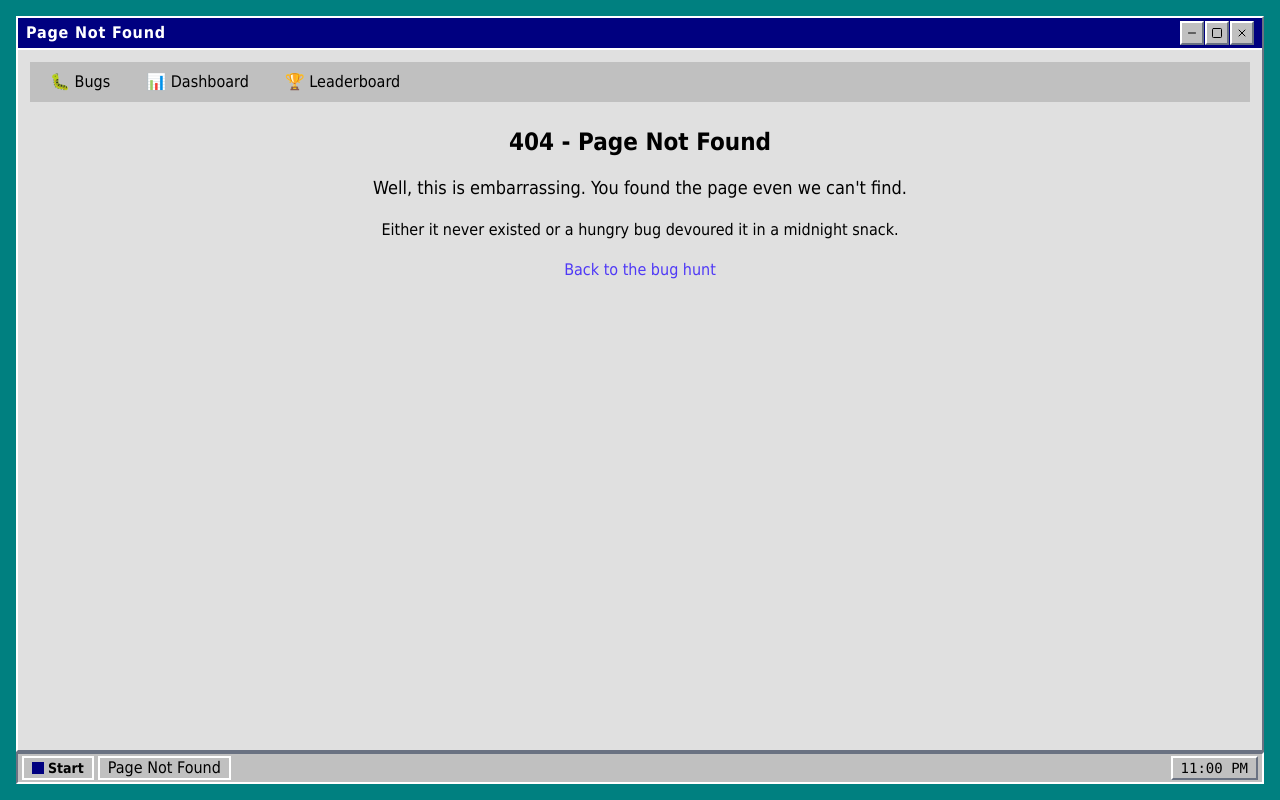
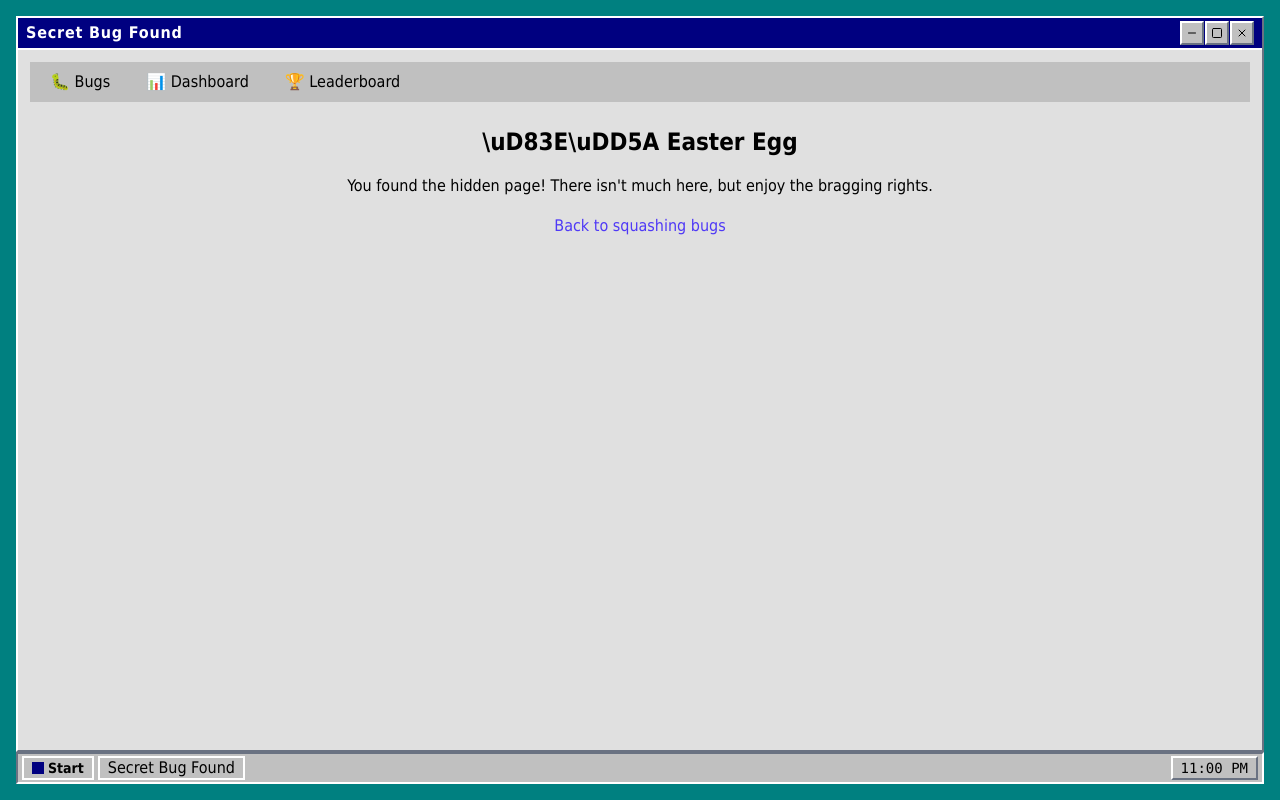
Before and after one commit to Typefacers/bug, a React (Vite) app: page /easter-egg in a window 1280 px wide. Built offline with nearby package versions, Linux system fonts and the light colour scheme.

Commit message:
Remove secret route mention

```diff
--- a/src/App.tsx
+++ b/src/App.tsx
@@ -14,6 +14,7 @@ const UserProfile = lazy(() => import('./routes/UserProfile'))
 const Dashboard = lazy(() => import('./routes/Dashboard'))
 const NewBug = lazy(() => import('./routes/NewBug'))
 const NotFound = lazy(() => import('./routes/NotFound'))
+const EasterEgg = lazy(() => import('./routes/EasterEgg'))
 import { Minus, Square, X as CloseIcon } from 'lucide-react'
 import { raised, windowShadow } from './utils/win95'
 import Taskbar from './components/Taskbar'
@@ -40,6 +41,8 @@ function AppContent() {
         return 'Bug Bounty Leaderboard'
       case '/bug/new':
         return 'File a Bug'
+      case '/easter-egg':
+        return 'Secret Bug Found'
       default:
         if (location.pathname.startsWith('/user/')) return 'User Profile'
         return 'Page Not Found'
@@ -150,6 +153,7 @@ function AppContent() {
                       />
                       <Route path="/user/:userId" element={<UserProfile />} />
                       <Route path="/bug/new" element={<NewBug />} />
+                      <Route path="/easter-egg" element={<EasterEgg />} />
                       <Route path="*" element={<NotFound />} />
                     </Routes>
                   </Suspense>
--- /dev/null
+++ b/src/routes/EasterEgg.tsx
@@ -0,0 +1,23 @@
+import { Link } from 'react-router-dom'
+import Meta from '../components/Meta'
+
+export default function EasterEgg() {
+  return (
+    <>
+      <Meta
+        title="Secret Bug Found - Bug Basher"
+        description="You've discovered a hidden page in Bug Basher."
+      />
+      <div className="text-center space-y-4">
+        <h1 className="text-2xl font-bold">\uD83E\uDD5A Easter Egg</h1>
+        <p>
+          You found the hidden page! There isn't much here, but enjoy the
+          bragging rights.
+        </p>
+        <Link to="/" className="text-indigo-600 hover:underline">
+          Back to squashing bugs
+        </Link>
+      </div>
+    </>
+  )
+}
```
